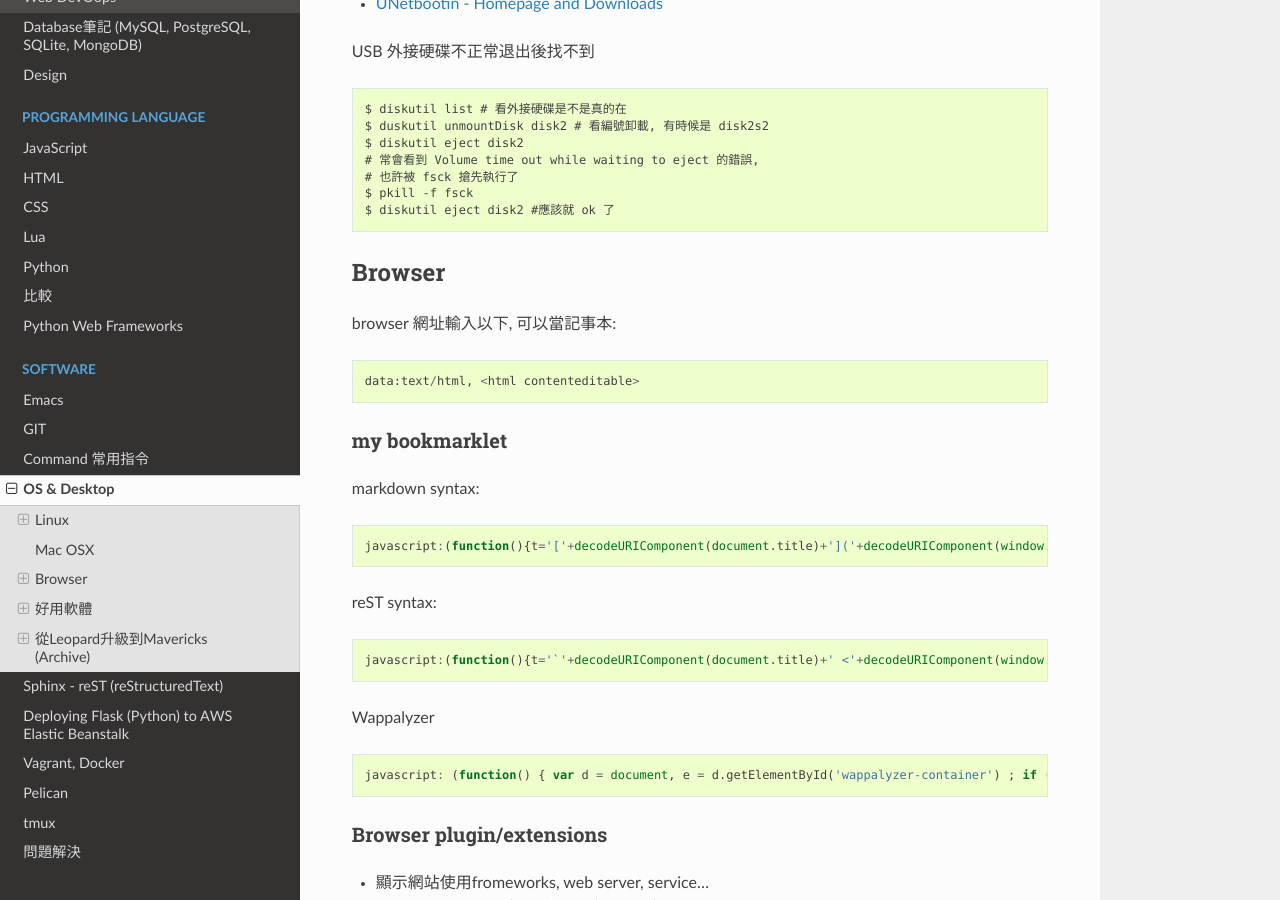
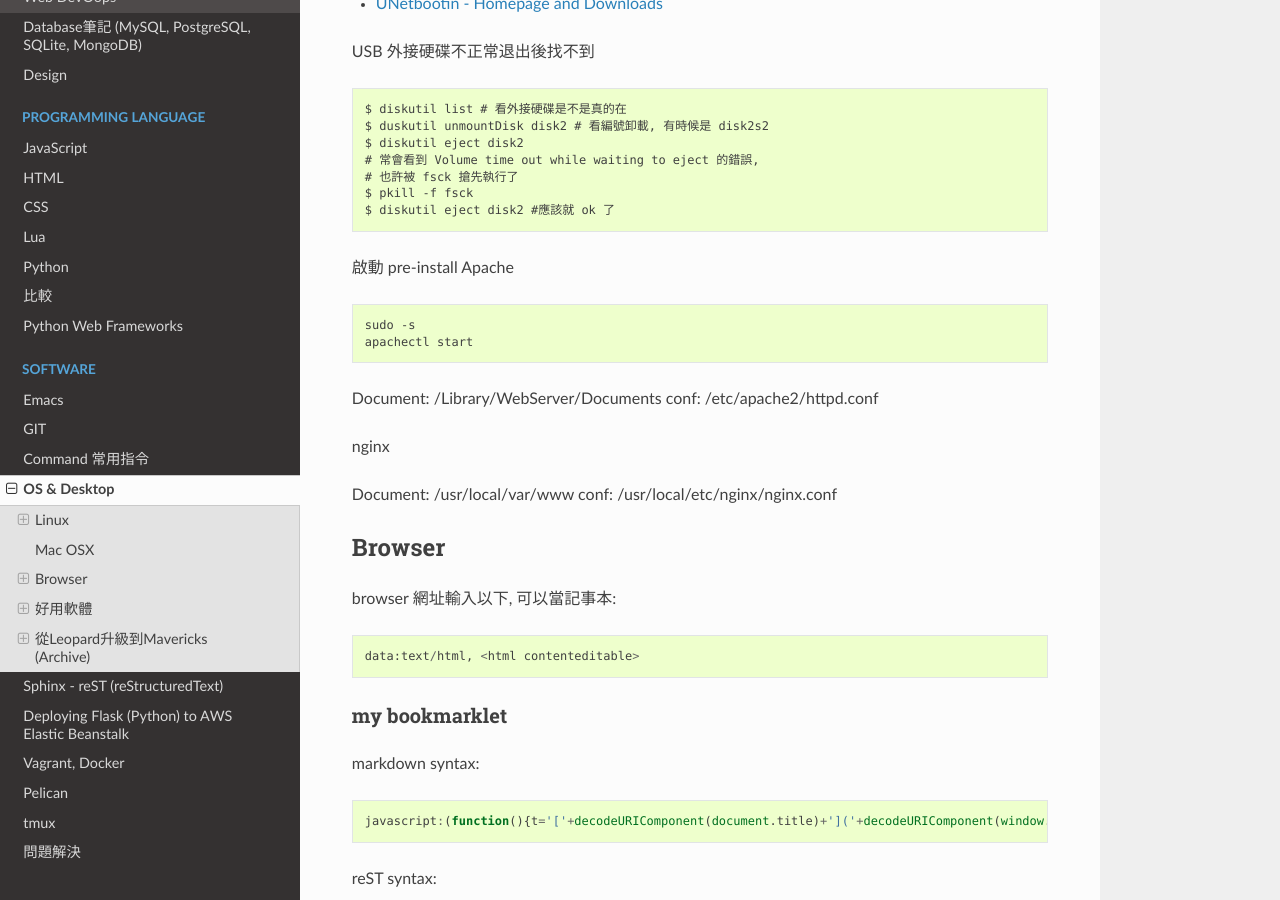
Before and after one commit to moogoo78/comp.suhen.org, a Sphinx documentation site: the page built from docs/source/os_desktop.rst, in a window 1280 px wide and 900 px high, scrolled down 3363 px. Built offline with Sphinx 7.4.7 and the Read the Docs theme 2.0.0, drawn with Linux system fonts in a browser that asks for light colours.

Commit message:
edited source

```diff
--- a/docs/source/os_desktop.rst
+++ b/docs/source/os_desktop.rst
@@ -171,6 +171,23 @@ USB 外接硬碟不正常退出後找不到
    $ pkill -f fsck
    $ diskutil eject disk2 #應該就 ok 了
 
+
+
+啟動 pre-install Apache
+
+.. code-block:: bash
+
+   sudo -s
+   apachectl start
+
+Document: /Library/WebServer/Documents
+conf: /etc/apache2/httpd.conf
+
+
+nginx
+
+Document: /usr/local/var/www
+conf: /usr/local/etc/nginx/nginx.conf
 
 
 Browser
```
